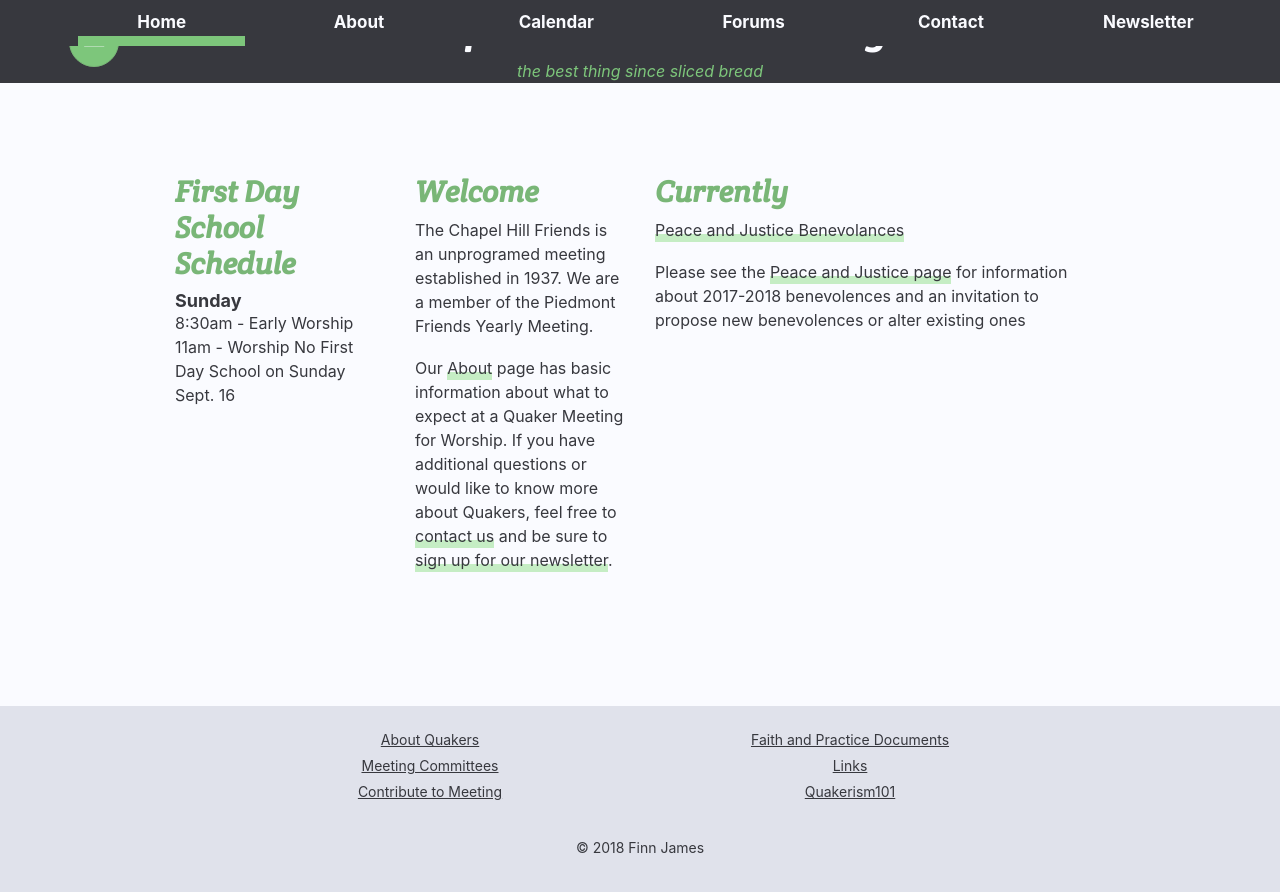
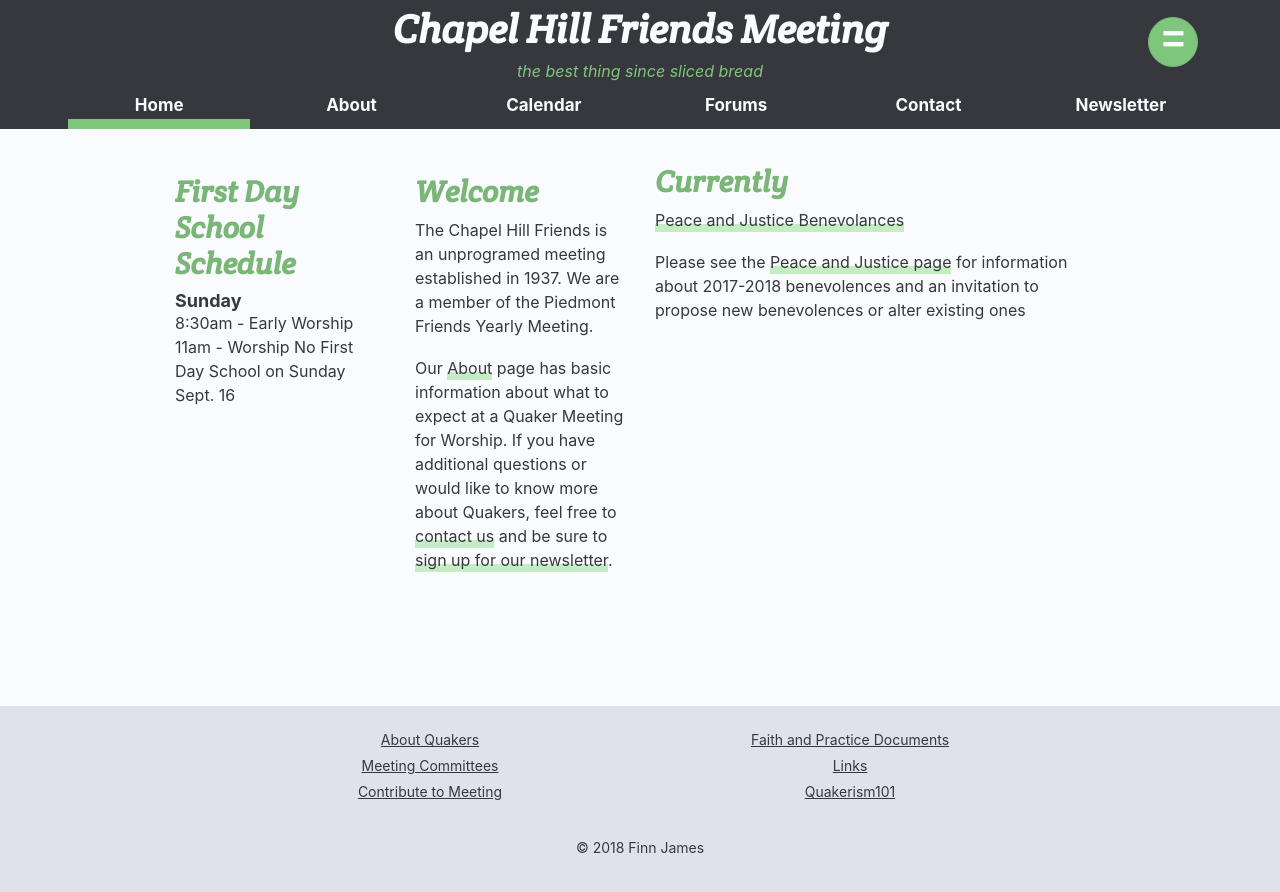
Before and after one commit to finnjames/radiolevity.com, a Jekyll site: the page built from pages/index.md, in a window 1280 px wide. Shown: the top 892 px of the page. Built offline with Jekyll 4.4.1, drawn with Linux system fonts in a browser that asks for light colours.

Commit message:
more structural updates

```diff
--- a/_layouts/default.html
+++ b/_layouts/default.html
@@ -43,7 +43,22 @@
 <body>
   <div class="container-fluid" id="header">
     <div class="row">
-      <div class="col-2" style="padding: 0px">
+      <div class="col-sm-2" style="padding: 0px">
+
+      </div>
+      <div class="col-sm-8">
+        <div class="row">
+          <div class="col" id="chfmText">
+            Chapel Hill Friends Meeting
+          </div>
+        </div>
+        <div class="row">
+          <div class="col" id="slogan">
+            Quakers!
+          </div>
+        </div>
+      </div>
+      <div class="col" style="padding: 0px;">
         <button
           type="button"
           id="diversityPop"
@@ -56,23 +71,10 @@
           <div>=</div>
         </button>
       </div>
-      <div class="col-8">
-        <div class="row">
-          <div class="col" id="chfmText">
-            Chapel Hill Friends Meeting
-          </div>
-        </div>
-        <div class="row">
-          <div class="col" id="slogan">
-            Quakers!
-          </div>
-        </div>
-      </div>
-      <div class="col-2"></div>
     </div>
     <div class="row pr-md-5 pl-md-5" id="navbar">
       {% for item in site.data.navigation %}
-        <div class="col-4 col-sm navElement">
+        <div class="col navElement">
           <a href="{{ item.link }}" {% if page.url == item.link %}class="currentPage"{% endif %}>
             {{ item.name }}
           </a>
--- a/_sass/main.scss
+++ b/_sass/main.scss
@@ -62,7 +62,6 @@
 #header {
   color: $color5;
   margin: 0px;
-  padding: 0px;
   background-color: $color1;
 }
 
@@ -126,8 +125,7 @@
   font-size: 17px;
   font-weight: 700;
   width: 100%;
-  margin-top: 0px;
-  margin-bottom: 0px;
+  margin: 0px;
   padding-bottom: 0px;
   top: 0px;
   right: 0px;
@@ -135,9 +133,8 @@
   color: $color1;
   .navElement {
     text-align: center;
-    padding-top: 10px;
-    margin-bottom: 0px;
-    padding-bottom: 0px;
+    margin: 0px 5px 0px;
+    padding: 10px 0px 0px;
   }
   a {
     text-decoration: none;
--- a/assets/js/script.js
+++ b/assets/js/script.js
@@ -61,22 +61,21 @@
 
 // make the navbar snap to the top
 $(function () {
+  var headerHeight = $('#header').height();
+  headerHeight -= $('#navbar').height();
+
   var collapseNav = function (direction) {
     if (direction) {
       $('#content').css({ "margin-top": $('#navbar').height() });
       $('#navbar').css({ "position": "fixed", "margin-top": "0px" });
-
     } else {
       $('#navbar').css({ "position": "relative", "margin-top": "0px" });
       $('#content').css({ "margin-top": "0px" });
     }
   }
+
   $(window).scroll(function () {
     if ($(window).width() >= 720) {
-      var headerHeight = 0;
-      $('.heading-container').each(function () {
-        headerHeight += $(this).height();
-      });
 
       // make the navbar snap to the top when scrolled past it
       if ($(window).scrollTop() >= headerHeight) {
--- a/pages/index.md
+++ b/pages/index.md
@@ -3,7 +3,7 @@
 title: Home
 permalink: /
 ---
-<div class="container d-flex justify-content-center">
+<div class="container">
   <div class="row justify-content-center">
     <div class="col-lg-3 col-md order-lg-0 order-1">
       {% capture fds-schedule-include %}{% include fds-schedule.md %}{% endcapture %}
@@ -13,7 +13,7 @@
       {% capture welcome-include %}{% include welcome.md %}{% endcapture %}
       {{ welcome-include | markdownify }}
     </div>
-    <div class="col-lg-6 order-lg-2 order-0">
+    <div class="col-lg-6 order-lg-2 order-0" style="padding-top: 0px;">
       {% capture currently-include %}{% include currently.md %}{% endcapture %}
       {{ currently-include | markdownify }}
     </div>
```
Also changed, not shown: 11 other files.
